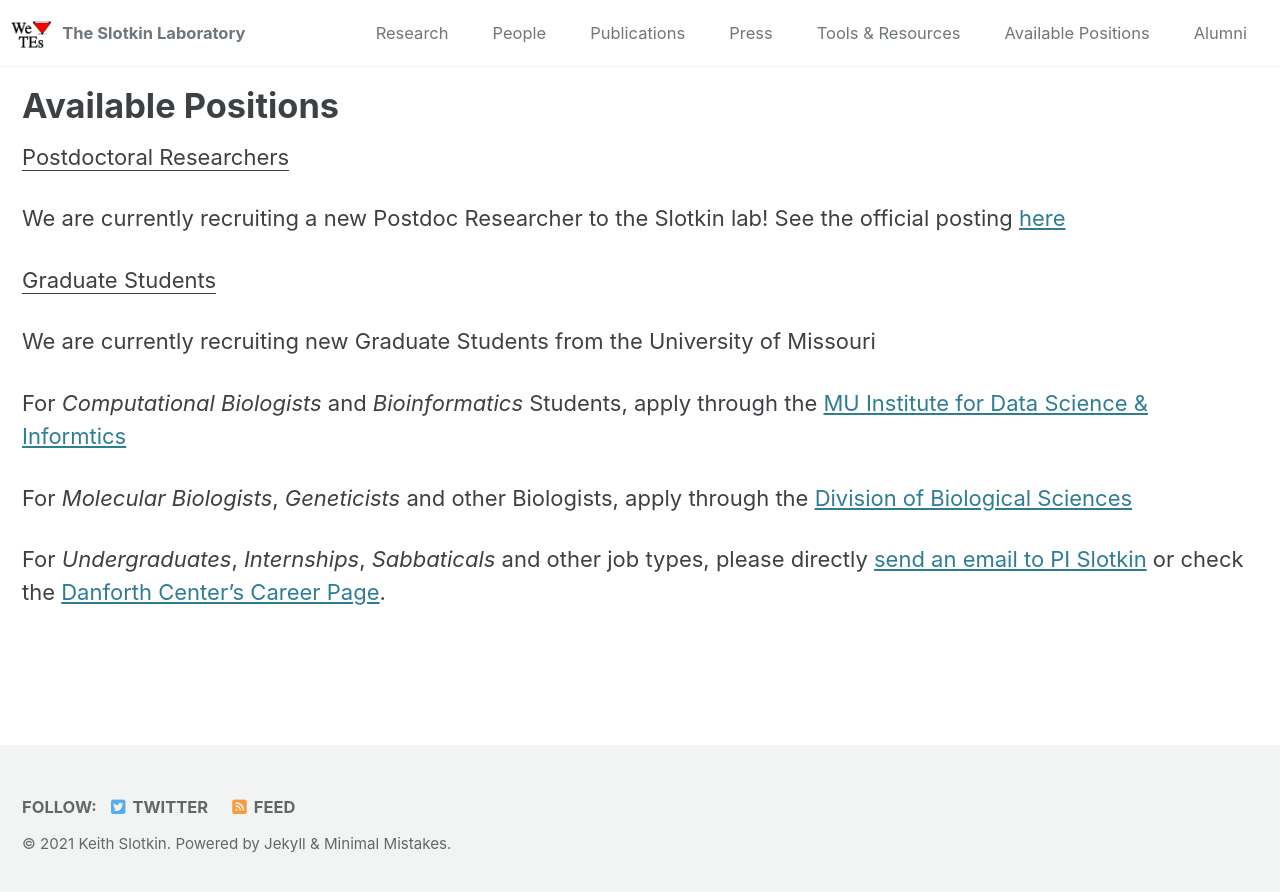
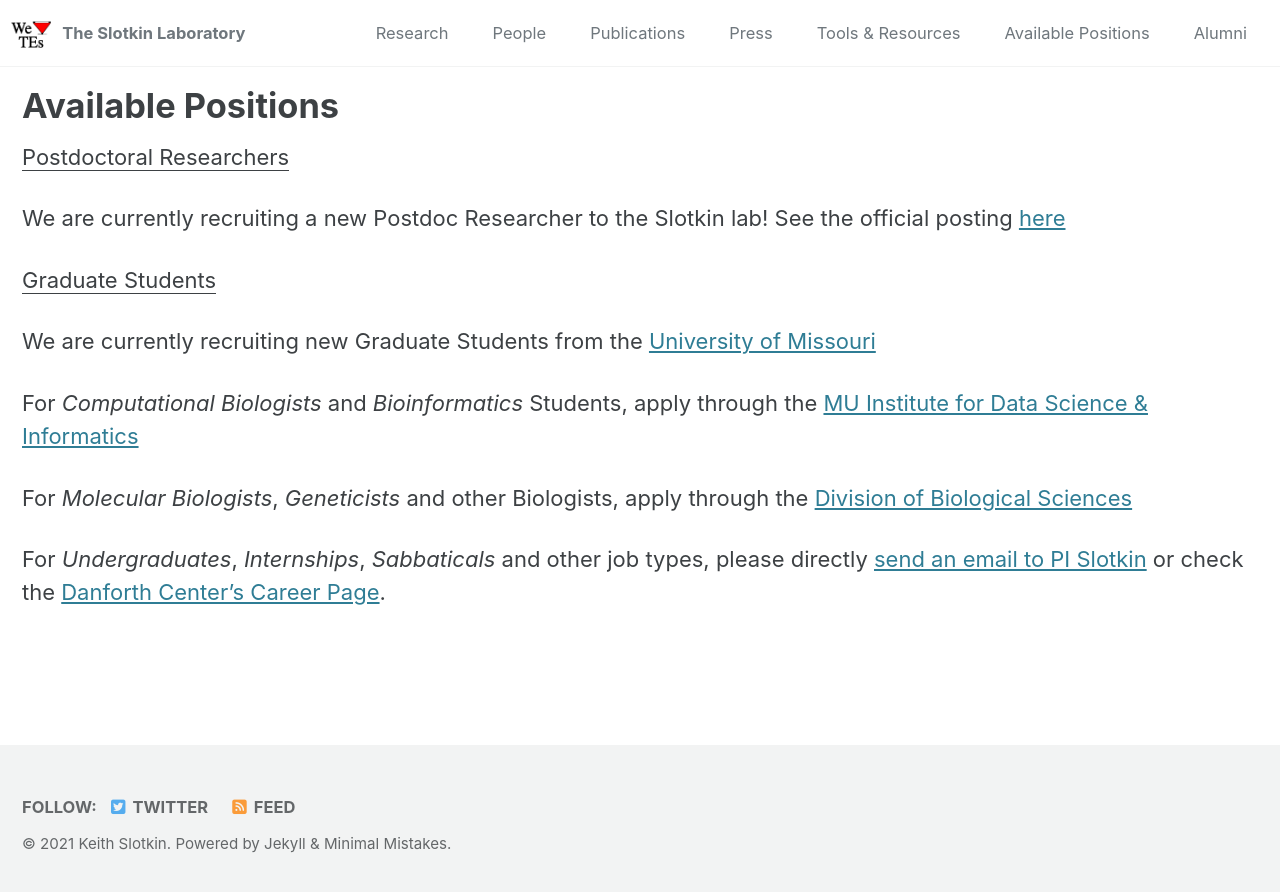
Before and after one commit to SlotkinLab/slotkinlab.github.io, a Jekyll site: the page built from _pages/positions.md, in a window 1280 px wide. Shown: the top 892 px of the page. Built offline with Jekyll 4.4.1, drawn with Linux system fonts in a browser that asks for light colours; cached includes are drawn as plain includes; nearby versions of some CDN libraries.

Commit message:
Update positions.md

```diff
--- a/_pages/positions.md
+++ b/_pages/positions.md
@@ -12,9 +12,9 @@ We are currently recruiting a new Postdoc Researcher to the Slotkin lab! See the
 
 <u>Graduate Students</u>
 
-We are currently recruiting new Graduate Students from the University of Missouri
+We are currently recruiting new Graduate Students from the [University of Missouri](https://missouri.edu)
 
-For <i>Computational Biologists</i> and <i>Bioinformatics</i> Students, apply through the [MU Institute for Data Science & Informtics](https://muidsi.missouri.edu)
+For <i>Computational Biologists</i> and <i>Bioinformatics</i> Students, apply through the [MU Institute for Data Science & Informatics](https://muidsi.missouri.edu)
 
 For <i>Molecular Biologists</i>, <i>Geneticists</i> and other Biologists, apply through the [Division of Biological Sciences](https://biology.missouri.edu/index.php/grad-program)
 
```
